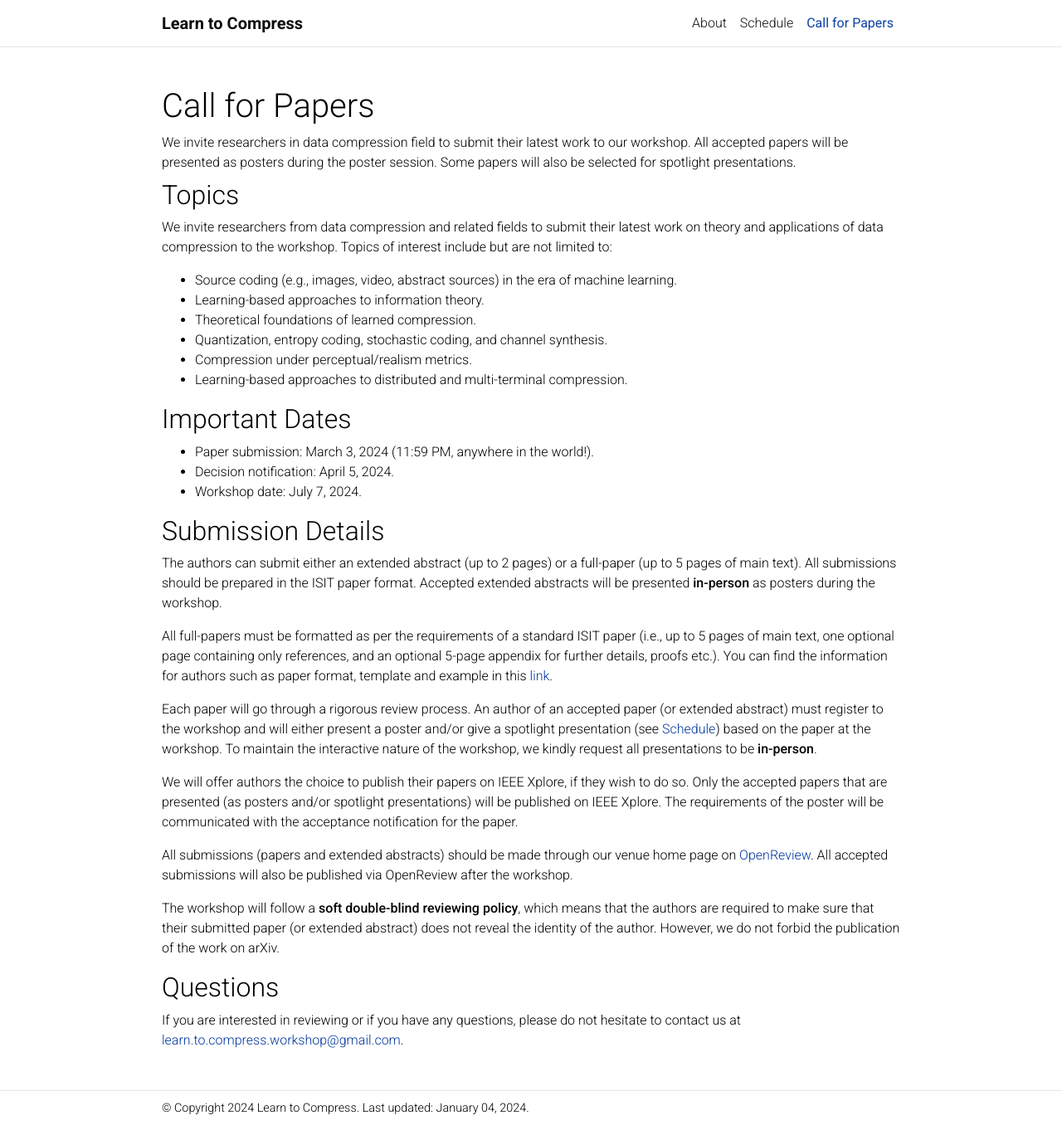
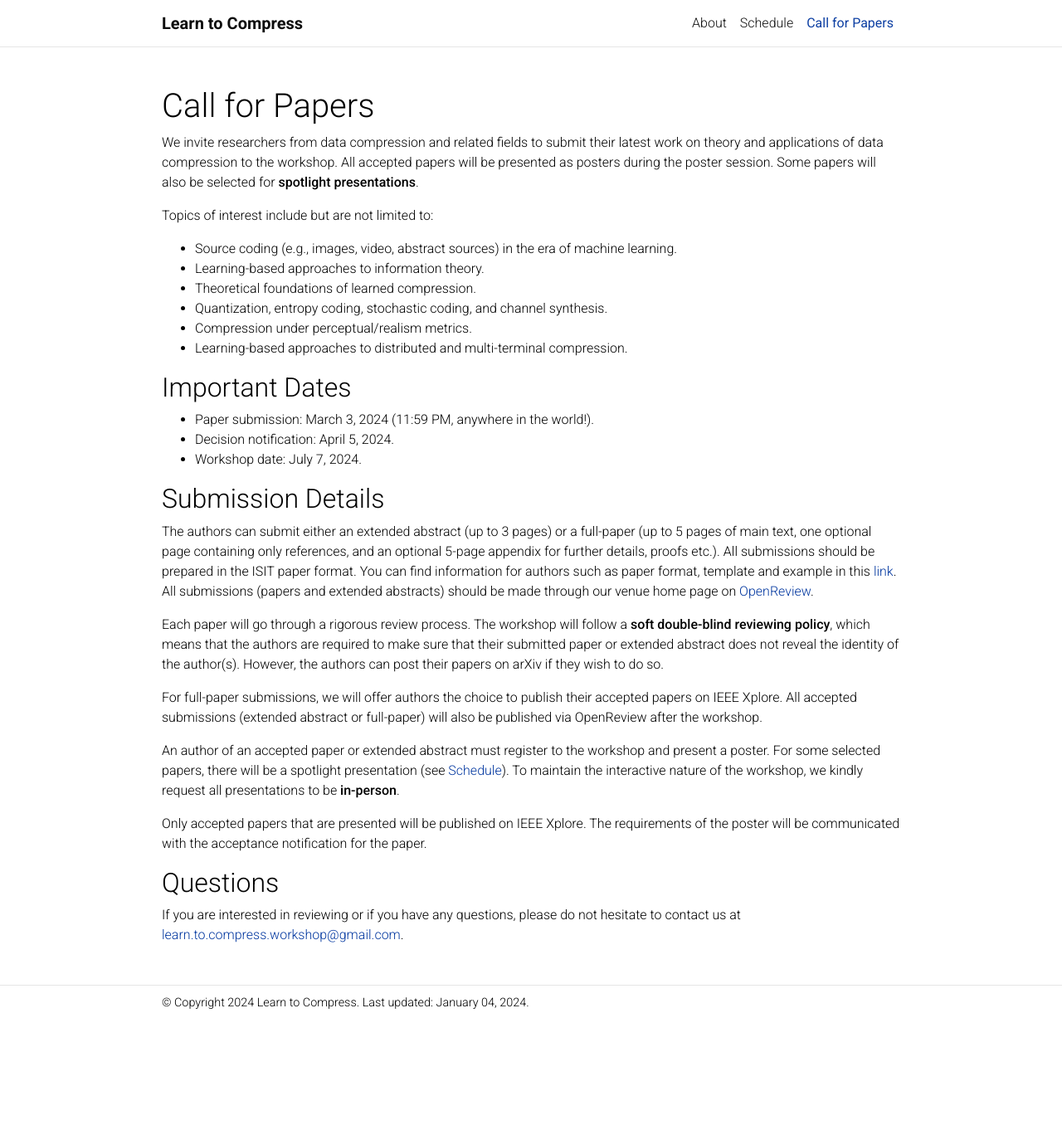
Before and after one commit to learn-to-compress-workshop-isit/learn-to-compress-workshop-isit.github.io, a Jekyll site: the page built from _pages/call.md, in a window 1280 px wide and 1356 px high. Shown: the whole window at 83% size. Built offline with Jekyll 4.4.1, drawn with Linux system fonts in a browser that asks for light colours; comment, search, counter and statistics services are not loaded; a style sheet for code colours, icons or effects is not loaded.

Commit message:
after elza edit

```diff
--- a/_pages/call.md
+++ b/_pages/call.md
@@ -2,13 +2,14 @@
 layout: page
 permalink: /submissions/
 title: Call for Papers
-description: We invite researchers in data compression field to submit their latest work to our workshop. All accepted papers will be presented as posters during the poster session. Some papers will also be selected for spotlight presentations.
+description:
 nav: true
 nav_order: 3
 ---
-## Topics
 
-We invite researchers from data compression and related fields to submit their latest work on theory and applications of data compression to the workshop. Topics of interest include but are not limited to:
+We invite researchers from data compression and related fields to submit their latest work on theory and applications of data compression to the workshop. All accepted papers will be presented as posters during the poster session. Some papers will also be selected for **spotlight presentations**.
+
+Topics of interest include but are not limited to:
 * Source coding (e.g., images, video, abstract sources) in the era of machine learning.
 * Learning-based approaches to information theory.
 * Theoretical foundations of learned compression.
@@ -24,17 +25,20 @@ We invite researchers from data compression and related fields to submit their l
 
 ## Submission Details
 
-The authors can submit either an extended abstract (up to 2 pages) or a full-paper (up to 5 pages of main text). All submissions should be prepared in the ISIT paper format. Accepted extended abstracts will be presented **in-person** as posters during the workshop.
+The authors can submit either an extended abstract (up to 3 pages) or a full-paper (up to 5 pages of main text, one optional page containing only references, and an optional 5-page appendix for
+further details, proofs etc.). All submissions should be prepared in the ISIT paper format. You can find information for authors such as paper format, template and example in this [link](https://2024.ieee-isit.org/information-authors-0). All submissions (papers and extended abstracts) should be made through our venue home page on [OpenReview](https://openreview.net/group?id=IEEE.org/ISIT/2024/Workshop/LCW#tab-your-consoles).
 
-All full-papers must be formatted as per the requirements of a standard ISIT paper (i.e., up to 5 pages of main text, one optional page containing only references, and an optional 5-page appendix for further details, proofs etc.). You can find the information for authors such as paper format, template and example in this [link](https://2024.ieee-isit.org/information-authors-0).
 
-Each paper will go through a rigorous review process. An author of an accepted paper (or extended abstract) must register to the workshop and will either present a poster and/or give a spotlight presentation (see [Schedule](https://learn-to-compress-workshop-isit.github.io/schedule/)) based on the paper at the workshop. To maintain the interactive nature of the workshop, we kindly request all presentations to be **in-person**.
+Each paper will go through a rigorous review process. The workshop will follow a **soft double-blind reviewing policy**, which means that the authors are required to make sure that their submitted paper or extended abstract does not reveal the identity of the author(s). However, the authors can post their papers on arXiv if they wish to do so.
 
-We will offer authors the choice to publish their papers on IEEE Xplore, if they wish to do so. Only the accepted papers that are presented (as posters and/or spotlight presentations) will be published on IEEE Xplore. The requirements of the poster will be communicated with the acceptance notification for the paper.
+For full-paper submissions, we will offer authors the choice to publish their accepted papers on IEEE Xplore. All accepted submissions (extended abstract or full-paper) will also be published via OpenReview after the workshop.
 
-All submissions (papers and extended abstracts) should be made through our venue home page on [OpenReview](https://openreview.net/group?id=IEEE.org/ISIT/2024/Workshop/LCW#tab-your-consoles). All accepted submissions will also be published via OpenReview after the workshop.
+An author of an accepted paper or extended abstract must register to the workshop and present a poster. For some selected papers, there will be a spotlight presentation (see [Schedule](https://learn-to-compress-workshop-isit.github.io/schedule/)). To maintain the interactive nature of the workshop, we kindly request all presentations to be **in-person**.
 
-The workshop will follow a **soft double-blind reviewing policy**, which means that the authors are required to make sure that their submitted paper (or extended abstract) does not reveal the identity of the author. However, we do not forbid the publication of the work on arXiv.
+Only accepted papers that are presented will be published on IEEE Xplore. The requirements of the poster will be communicated with the acceptance notification for the paper.
+
+
+
 
 
 ## Questions
```
Also changed, not shown: 2 other files.
